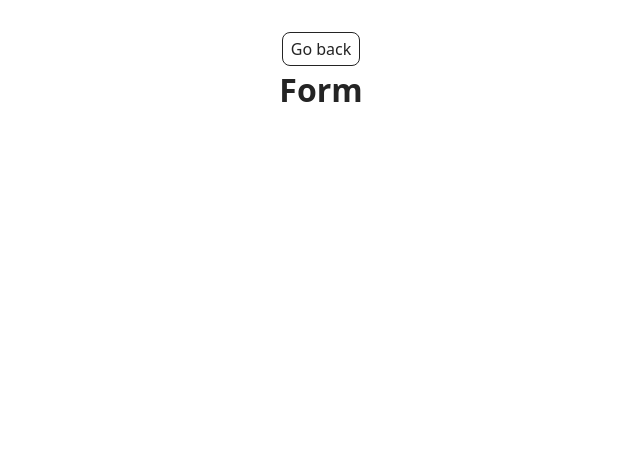
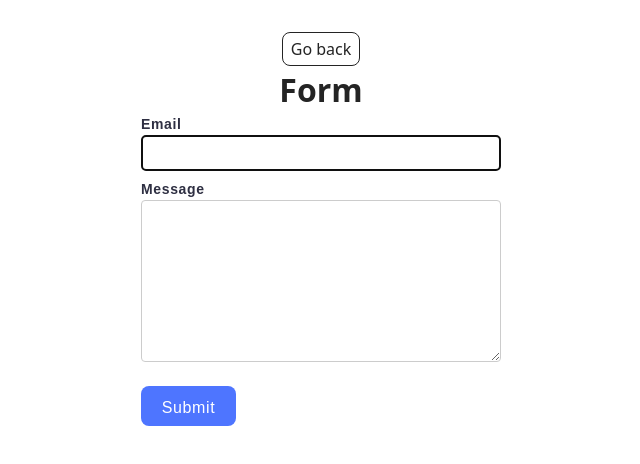
Before and after one commit to Filbertik/goit-js-hw-09, a website built with Vite: page src/2-form.html in a window 1280 px wide. Shown: the whole page, without its empty margins (319-959 px from the left). Built offline with nearby package versions, Linux system fonts and the light colour scheme.

Commit message:
variants task 2

```diff
--- a/src/2-form.html
+++ b/src/2-form.html
@@ -8,12 +8,6 @@
     <link rel="stylesheet" href="./css/styles.css" />
   </head>
   <body>
-    <!-- <load
-      src="./partials/header.html"
-      icon-path="./img/sprite.svg#logo"
-      highlight-curr="active"
-    /> -->
-
     <main>
       <div class="container">
         <a class="back-link" href="./index.html">Go back</a>
@@ -23,8 +17,20 @@
         </h1>
         <!-- <load src="./partials/back-link.html" /> -->
       </div>
+      <form class="feedback-form" autocomplete="off">
+        <label>
+          Email
+          <input type="email" name="email" autofocus />
+        </label>
+        <label>
+          Message
+          <textarea name="message" rows="8"></textarea>
+        </label>
+        <button type="submit">Submit</button>
+      </form>
     </main>
 
     <script type="module" src="./js/2-form.js"></script>
+    <!-- <script src="./js/2-form.js"></script> -->
   </body>
 </html>
--- a/src/css/1-gallery.css
+++ b/src/css/1-gallery.css
@@ -7,7 +7,7 @@
   margin: 0 auto;
   width: 1440px;
   height: 696px;
-  overflow: hidden;
+  /* overflow: hidden; */
   box-sizing: border-box;
   background: #fff;
 }
--- /dev/null
+++ b/src/css/2-form.css
@@ -0,0 +1,52 @@
+.feedback-form {
+  display: flex;
+  flex-direction: column;
+  gap: 8px;
+  max-width: 360px;
+  margin: 0 auto;
+  text-align: left;
+  font-family: 'Montserrat', sans-serif;
+  font-weight: 400;
+  font-size: 16px;
+  line-height: 1.5;
+  letter-spacing: 0.04em;
+  color: #2e2f42;
+}
+
+.feedback-form input,
+.feedback-form textarea {
+  width: 100%;
+  padding: 8px;
+  border: 1px solid #ccc;
+  border-radius: 4px;
+  font-size: 16px;
+  box-sizing: border-box;
+}
+
+.feedback-form label {
+  font-size: 14px;
+  font-weight: bold;
+  display: flex;
+  flex-direction: column;
+}
+
+.feedback-form button {
+  margin-top: 16px;
+  width: 95px;
+  height: 40px;
+  padding: 10px;
+  font-size: 16px;
+  background-color: #4e75ff;
+  border: none;
+  border-radius: 8px;
+  cursor: pointer;
+  transition: background-color 0.3s ease;
+  font-weight: 500;
+  line-height: 1.5;
+  letter-spacing: 0.04em;
+  color: #fff;
+}
+
+.feedback-form button:hover {
+  background-color: #6c8cff;
+}
--- a/src/css/styles.css
+++ b/src/css/styles.css
@@ -10,6 +10,7 @@
 @import url('./container.css');
 @import url('./animations.css');
 @import url('./1-gallery.css');
+@import url('./2-form.css');
 
 /* Sections style */
 @import url('./header.css');
--- a/src/js/2-form.js
+++ b/src/js/2-form.js
@@ -1 +1,54 @@
 console.log('From');
+
+const localStorKey = 'feedback-form-state';
+let formData = { email: '', message: '' };
+
+const form = document.querySelector('.feedback-form');
+const emailInput = form.elements.email;
+const messageInput = form.elements.message;
+
+const saveToLocalStorage = (key, value) => {
+  localStorage.setItem(key, JSON.stringify(value));
+};
+
+const loadFromLocalStorage = key => {
+  try {
+    const data = localStorage.getItem(key);
+    return data ? JSON.parse(data) : null;
+  } catch (error) {
+    console.error('Error parsing data from localStorage', error);
+    return null;
+  }
+};
+
+const loadFormData = () => {
+  const savedData = loadFromLocalStorage(localStorKey);
+  if (savedData) {
+    formData = savedData;
+    emailInput.value = formData.email || '';
+    messageInput.value = formData.message || '';
+  }
+};
+
+const onInputChange = event => {
+  formData[event.target.name] = event.target.value.trim();
+  saveToLocalStorage(localStorKey, formData);
+};
+
+const onFormSubmit = event => {
+  event.preventDefault();
+
+  if (!formData.email || !formData.message) {
+    alert('Notification !!!    Add e-mail and you message');
+    return;
+  }
+  console.log('Form Data:', formData);
+
+  form.reset();
+  formData = { email: '', message: '' };
+  localStorage.removeItem(localStorKey);
+};
+
+form.addEventListener('input', onInputChange);
+form.addEventListener('submit', onFormSubmit);
+loadFormData();
```
Also changed, not shown: src/1-gallery.html (+1 -1 lines).
